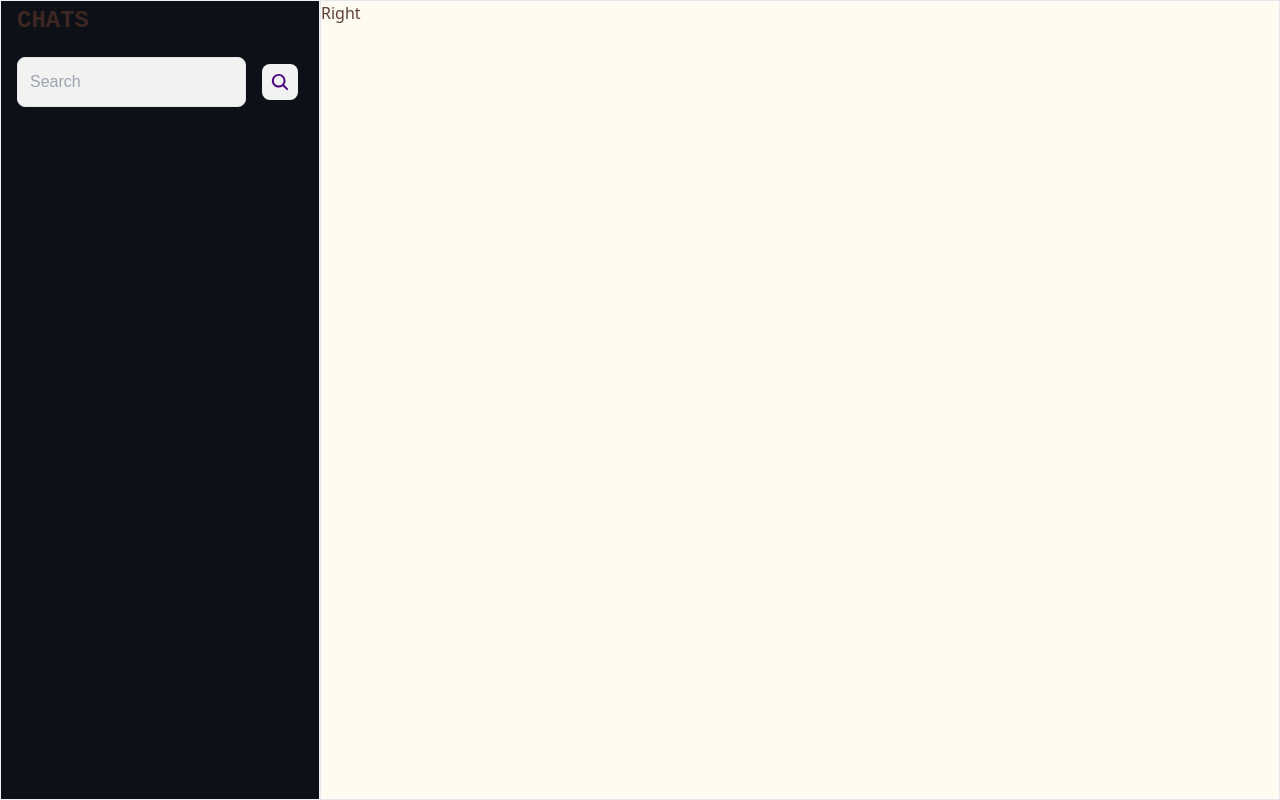
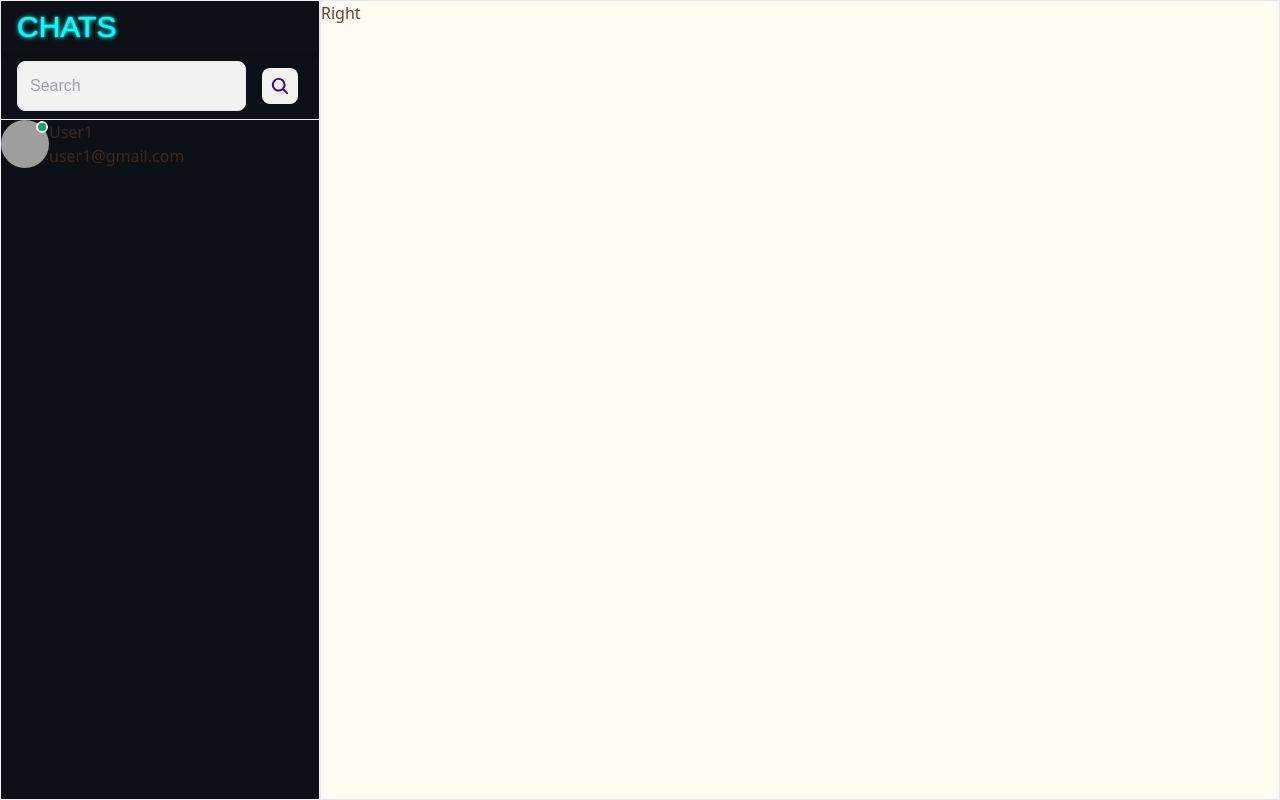
Before and after one commit to AS2409/ChatApp, a React (Vite) app in the folder frontend/: page / in a window 1280 px wide. Built offline with nearby package versions, Linux system fonts and the light colour scheme; grey boxes are pictures that could not be loaded.

Commit message:
left side of home page

```diff
--- a/frontend/src/home/left/Left.jsx
+++ b/frontend/src/home/left/Left.jsx
@@ -1,13 +1,24 @@
 import React from "react";
 import Search from "./Search";
+import Users from "./Users";
 
 function Left() {
   return (
     <>
       <div className="border border-brightWhite w-[25%] bg-cyberNavy text-richBrown">
-        <h1 className="font-robotoMono px-4 py-1 text-2xl text- font-bold">CHATS</h1>
+        <h1
+          className="font-sourceSans px-4 py-2 text-3xl text-neonCyan shadow-md  "
+          style={{ textShadow: "0 0 5px cyan, 0 0 2px cyan, 0 0 1px cyan" }}
+        >
+          CHATS
+        </h1>
+
         <div>
           <Search></Search>
+        </div>
+        <hr></hr>
+        <div>
+          <Users></Users>
         </div>
       </div>
     </>
--- a/frontend/src/home/left/Search.jsx
+++ b/frontend/src/home/left/Search.jsx
@@ -3,16 +3,19 @@ import { IoSearch } from "react-icons/io5";
 
 function Search() {
   return (
-    <div className="p-4">
+    <div className="px-4 py-2">
       <form action="">
         <div className="flex space-x-4">
-        <label className="border-[1px] bg-brightWhite rounded-lg flex items-center gap-2 w-[80%] p-3">
-          <input type="text" className="grow outline-none bg-brightWhite text-deepPurple font-sourceSans" placeholder="Search" />
-        </label>
-        <button>
-<IoSearch className="text-4xl text-deepPurple bg-brightWhite hover:text-neonMagenta hover:shadow-lg hover:shadow-neonMagenta hover:scale-110 transition-all duration-300 ease-in-out rounded-lg p-2" />
-
-        </button>
+          <label className="border-[1px] bg-brightWhite rounded-lg flex items-center gap-2 w-[80%] p-3">
+            <input
+              type="text"
+              className="grow outline-none bg-brightWhite text-deepPurple font-sourceSans w-[80%]"
+              placeholder="Search"
+            />
+          </label>
+          <button>
+            <IoSearch className="text-4xl text-deepPurple bg-brightWhite hover:text-neonMagenta hover:shadow-lg hover:shadow-neonMagenta hover:scale-110 transition-all duration-300 ease-in-out rounded-lg p-2" />
+          </button>
         </div>
       </form>
     </div>
--- /dev/null
+++ b/frontend/src/home/left/Users.jsx
@@ -0,0 +1,18 @@
+import React from "react";
+
+function Users() {
+  return (
+    <div className= "flex">
+      <div className="avatar online">
+        <div className="w-12 rounded-full">
+          <img src="https://img.daisyui.com/images/stock/photo-1534528741775-53994a69daeb.webp" />
+        </div>
+      </div>
+      <div>
+        <h1>User1</h1>
+        <span>user1@gmail.com</span>
+      </div>
+    </div>
+  );
+}
+export default Users;
```
Also changed, not shown: frontend/src/home/left/User.jsx (deleted).
